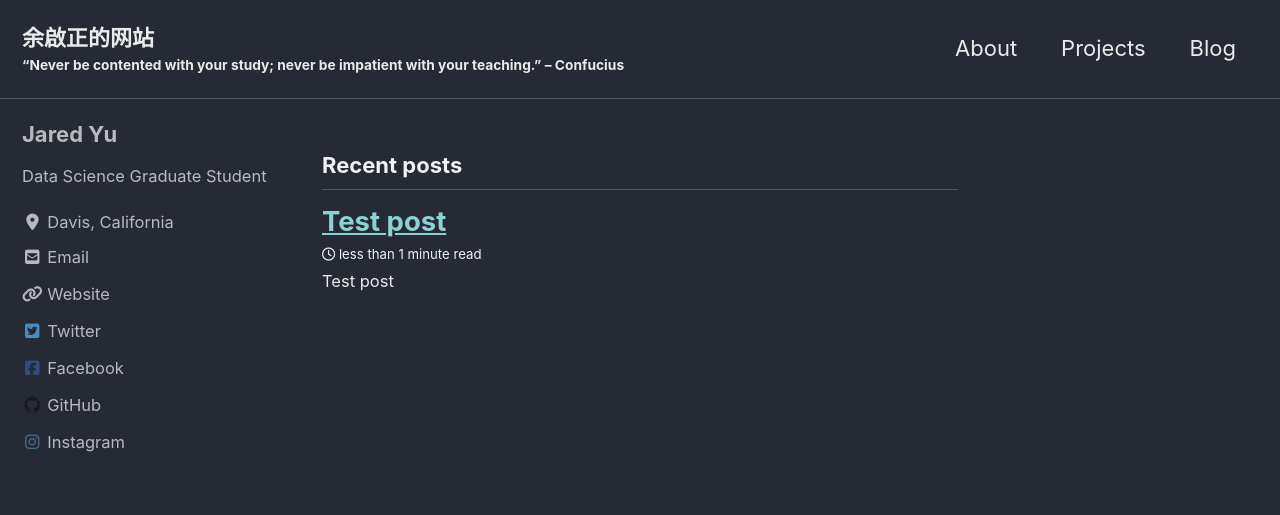
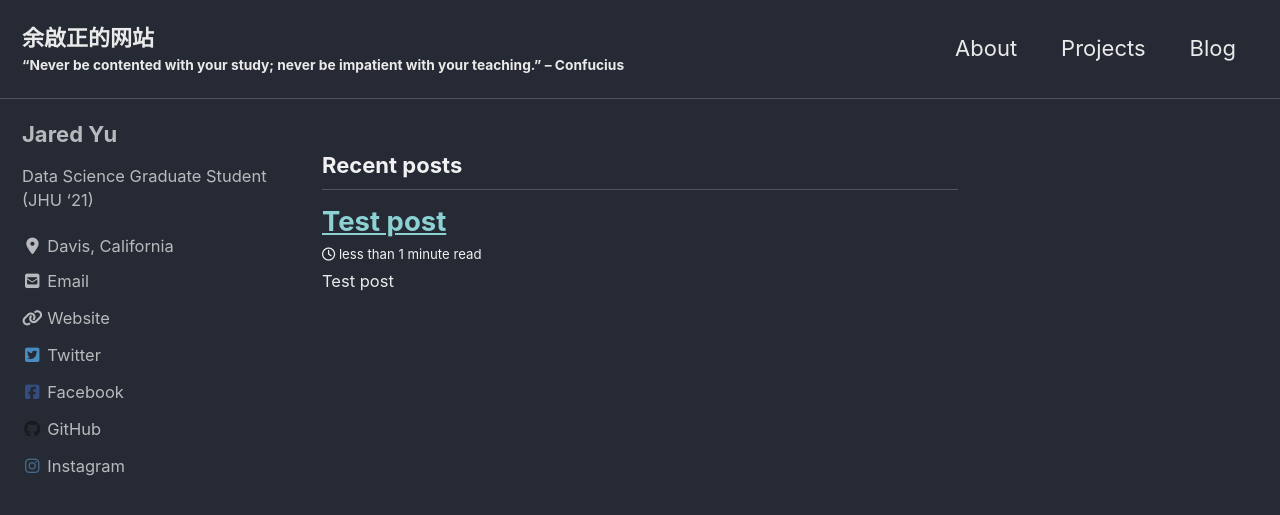
Before and after one commit to qzyu211/wang-zhan, a Jekyll site: the page built from index.html, in a window 1280 px wide and 900 px high. Shown: the top 515 px of the window. Built offline with Jekyll 4.4.1, drawn with Linux system fonts in a browser that asks for light colours; cached includes are drawn as plain includes; nearby versions of some CDN libraries; the list of posts is cut into pages by our own code.

Commit message:
edited bio

```diff
--- a/_config.yml
+++ b/_config.yml
@@ -109,7 +109,7 @@ analytics:
 author:
   name             : "Jared Yu"
   avatar           : # path of avatar image, e.g. "/assets/images/bio-photo.jpg"
-  bio              : "Data Science Graduate Student"
+  bio              : "Data Science Graduate Student (JHU '21)"
   location         : "Davis, California"
   email            :
   links:
```
